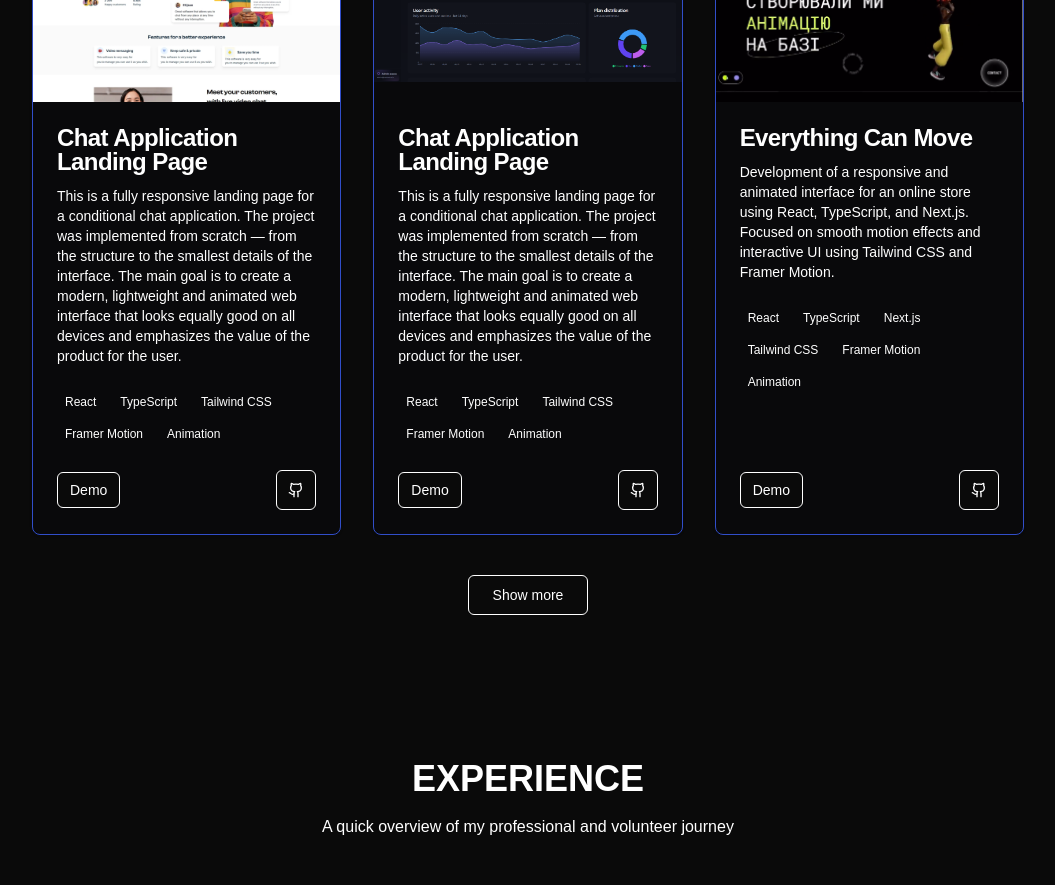
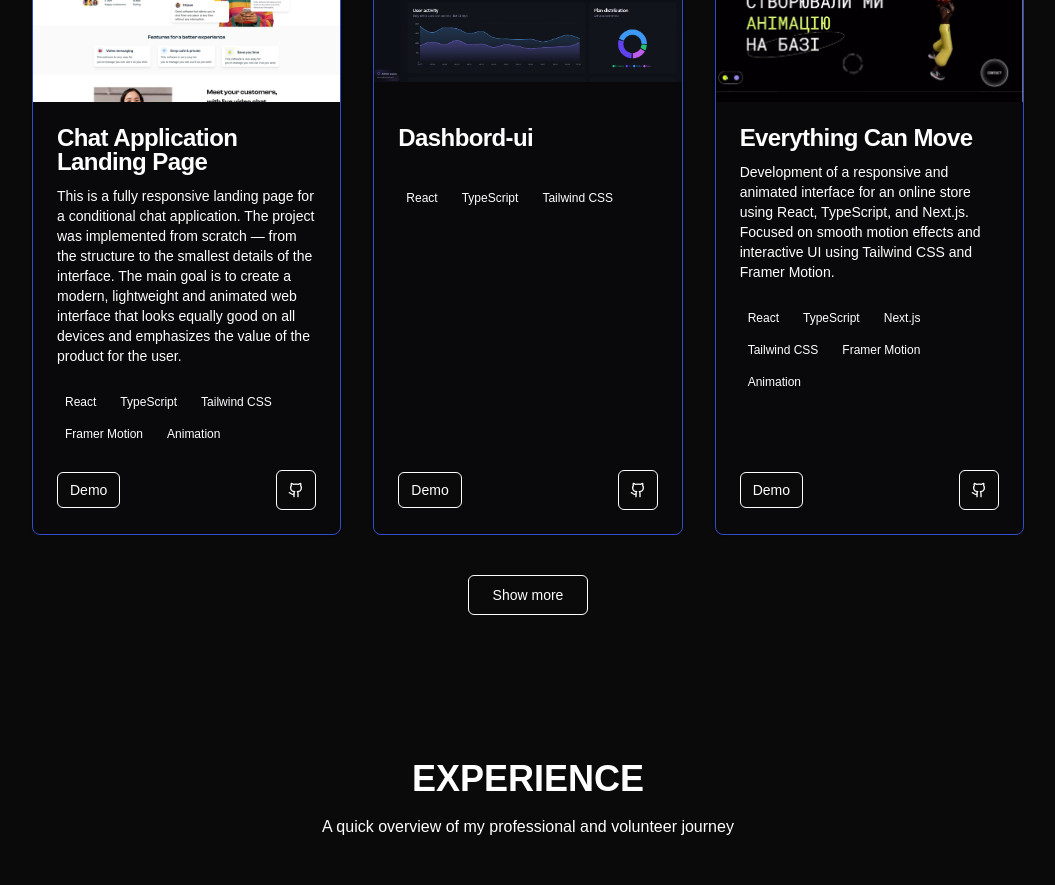
Before and after one commit to VitaliyPritula/my-portfolioSite, a Next.js app: page / in a window 1280 px wide. Shown: the part 2820-3705 px from the top of the page, without its empty margins (112-1167 px from the left). Built offline with nearby package versions, Linux system fonts and the light colour scheme.

Commit message:
add description to new projects

```diff
--- a/src/components/section/Projects.tsx
+++ b/src/components/section/Projects.tsx
@@ -29,15 +29,12 @@ const projects = [
     demoLink: "https://chat-application-one-wine.vercel.app/",
   },
   {
-    title: "Chat Application Landing Page",
-    description:
-      "This is a fully responsive landing page for a conditional chat application. The project was implemented from scratch — from the structure to the smallest details of the interface. The main goal is to create a modern, lightweight and animated web interface that looks equally good on all devices and emphasizes the value of the product for the user.",
+    title: "Dashbord-ui",
+    Description: "This is a comprehensive, responsive admin dashboard developed from scratch with a focus on data visualization. The interface provides real-time monitoring of key business metrics like active users, MRR, and conversion rates through clean typography and interactive charts. Designed in a modern dark theme, the project balances complex data presentation with minimalist, intuitive UI elements.",
     tags: [
       "React",
       "TypeScript",
       "Tailwind CSS",
-      "Framer Motion",
-      "Animation",
     ],
     image: "/Projects/dashbord-ui.png",
     githubLink: "https://github.com/VitaliyPritula/Dashbord",
```
